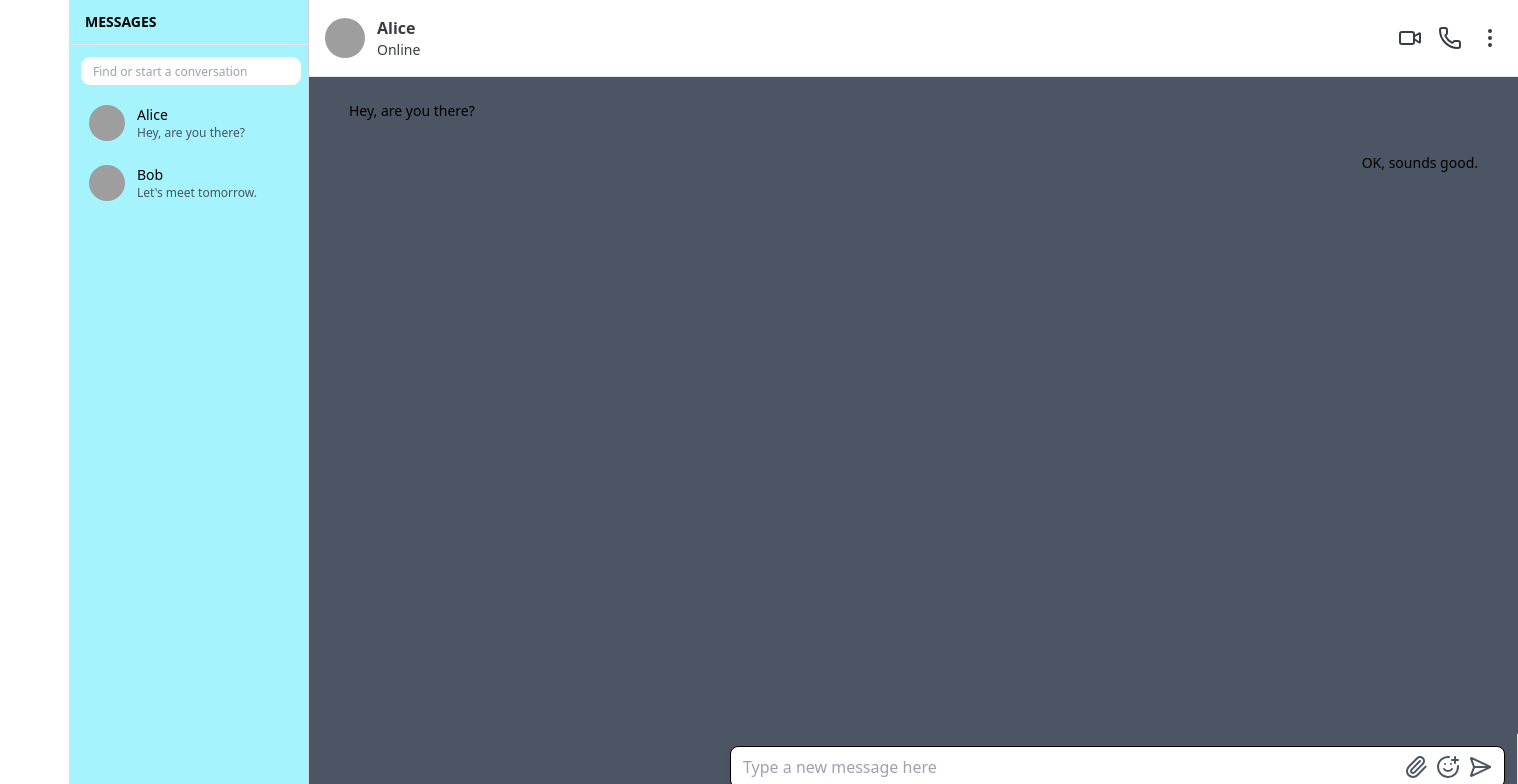
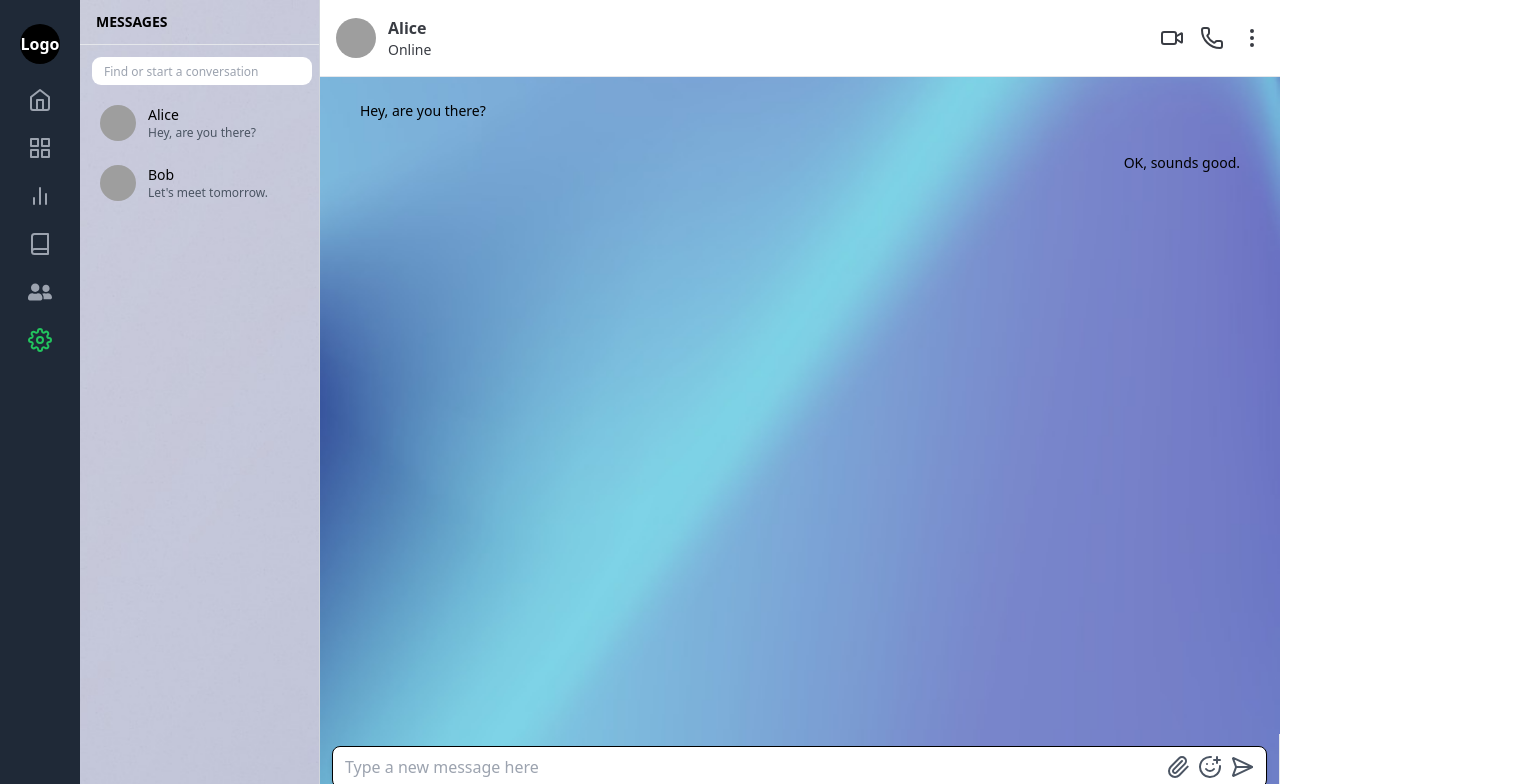
Before and after one commit to TEJASWI-RAJ0210/Chit-Chat, a React (Vite) app in the folder frontend/: page /chat in a window 1280 px wide. Shown: the top 784 px of the page, 1518 px wide, since content can reach past the window. Built offline with nearby package versions, Linux system fonts and the light colour scheme; grey boxes are pictures that could not be loaded.

Commit message:
Add Side Bar,Made changes in background color

```diff
--- a/frontend/src/App.jsx
+++ b/frontend/src/App.jsx
@@ -5,6 +5,7 @@ import UserName from "./mainComponents/UserName.jsx";
 import SignIn from "./mainComponents/SignIn.jsx";
 import SettingsPage from "./chatComponents/Settings.jsx";
 import Chat from "./mainComponents/chat.jsx";
+
 //import socket from "./socket/socket.js";
 import { useEffect } from "react";
  const App = () => {
@@ -26,6 +27,7 @@ import { useEffect } from "react";
         <Route path="/SignIn" element={<SignIn />} />
         <Route path="/Settings" element={<SettingsPage />} />
         <Route path="/chat" element={<Chat />} />
+
       </Routes>
     </BrowserRouter>
   );
--- a/frontend/src/chatComponents/chatList.jsx
+++ b/frontend/src/chatComponents/chatList.jsx
@@ -1,4 +1,5 @@
 import React from "react";
+import bg from "../assets/chatList_bg.jpeg";
 
 const ChatList = ({ chats = [], onSelectChat }) => {
   const items =
@@ -10,7 +11,7 @@ const ChatList = ({ chats = [], onSelectChat }) => {
         ];
 
   return (
-    <div className="w-[240px] h-screen bg-cyan-200 border-r border-gray-300 flex flex-col ml-[69px]">
+    <div className="w-[240px] h-screen bg-cover bg-center border-r border-gray-300 flex flex-col" style={{ backgroundImage: `url(${bg})` }}  >
       <div className="px-4 py-3 font-[Zen_Kaku_Gothic_Antique] text-sm font-semibold border-b">
         MESSAGES
       </div>
--- a/frontend/src/chatComponents/messageInput.jsx
+++ b/frontend/src/chatComponents/messageInput.jsx
@@ -21,7 +21,7 @@ const MessageInput=()=>{
     };
 
     return(
-        <div className="w-[800px] p-3 border-r ml-[409px]" >
+        <div className="w-full p-3 border-r" >
             <form className="flex items-center gap-2 rounded-lg border border-black bg-white px-3 py-2 shadow-md">
                 <input
                     type="text"
--- /dev/null
+++ b/frontend/src/chatComponents/sidebar.jsx
@@ -0,0 +1,25 @@
+import React from 'react';
+import { FiHome, FiGrid, FiBarChart2, FiBook, FiSettings } from 'react-icons/fi';
+import { FaUserFriends } from 'react-icons/fa';
+import { useNavigate } from 'react-router-dom';
+
+const Sidebar = ({ onOpenSearch }) => {
+    const navigate = useNavigate();
+
+    return(
+        <div className="w-20 bg-gray-800 flex flex-col items-center py-6 gap-6 ">
+                <div className="w-10 h-10 rounded-full bg-black text-white flex items-center justify-center font-bold">
+                  Logo
+                </div>
+
+                <FiHome size={24} className="text-gray-400 hover:text-green-500 cursor-pointer" />
+                <FiGrid size={24} className="text-gray-400 hover:text-green-500 cursor-pointer" />
+                <FiBarChart2 size={24} className="text-gray-400 hover:text-green-500 cursor-pointer" />
+                <FiBook size={24} className="text-gray-400 hover:text-green-500 cursor-pointer" />
+                <FaUserFriends size={24} className="text-gray-400 hover:text-green-500 cursor-pointer" onClick={() => { if(onOpenSearch) onOpenSearch(); else navigate('/searchFriend'); }} />
+                <FiSettings size={24} className="text-green-500 cursor-pointer" onClick={() => navigate('/settings')} />
+              </div>
+    )
+}
+
+export default Sidebar;
--- a/frontend/src/mainComponents/chat.jsx
+++ b/frontend/src/mainComponents/chat.jsx
@@ -3,6 +3,9 @@ import ChatHeader from "../chatComponents/chatHeader.jsx";
 import MessageList from "../chatComponents/messageList.jsx";
 import MessageInput from "../chatComponents/messageInput.jsx";
 import ChatList from "../chatComponents/chatList.jsx";
+import Sidebar from "../chatComponents/sidebar.jsx";
+import SearchFriend from "../chatComponents/searchFriend.jsx";
+import bg from "../assets/chat_bg.jpeg";
 
 const Chat = () => {
   const [chats, setChats] = useState([
@@ -11,12 +14,14 @@ const Chat = () => {
   ]);
   const [activeChat, setActiveChat] = useState(null);
   const [messages, setMessages] = useState([]);
+  const [showSearch, setShowSearch] = useState(false);
 
   useEffect(() => {
-    if (!activeChat && chats.length > 0) {
+    // only auto-select default chat when search panel is NOT open
+    if (!activeChat && chats.length > 0 && !showSearch) {
       setActiveChat(chats[0]);
     }
-  }, [chats, activeChat]);
+  }, [chats, activeChat, showSearch]);
 
   useEffect(() => {
     if (activeChat) {
@@ -28,12 +33,28 @@ const Chat = () => {
       setMessages([]);
     }
   }, [activeChat]);
+
   return (
     <div className="h-screen flex flex-col">
       <div className="flex flex-1">
-        <ChatList chats={chats} onSelectChat={setActiveChat} />
-        {activeChat && (
-          <div className="flex flex-col flex-1 bg-gray-600">
+        {/* when opening search, also clear activeChat so only sidebar + SearchFriend show */}
+        <Sidebar onOpenSearch={() => { setShowSearch(true); setActiveChat(null); }} />
+
+        {showSearch ? (
+          <SearchFriend />
+        ) : (
+          <ChatList
+            chats={chats}
+            onSelectChat={(c) => {
+              setActiveChat(c);
+              setShowSearch(false);
+            }}
+          />
+        )}
+
+        {/* message area only shows when a chat is active and search is not open */}
+        {!showSearch && activeChat && (
+          <div className="flex flex-col flex-1 bg-cover bg-center" style={{ backgroundImage: `url(${bg})` }}>
             <ChatHeader chat={activeChat} />
             <MessageList messages={messages} />
             <MessageInput />
```
Also changed, not shown: frontend/src/assets/chatList_bg.jpeg (added), frontend/src/assets/chat_bg.jpeg (added).
